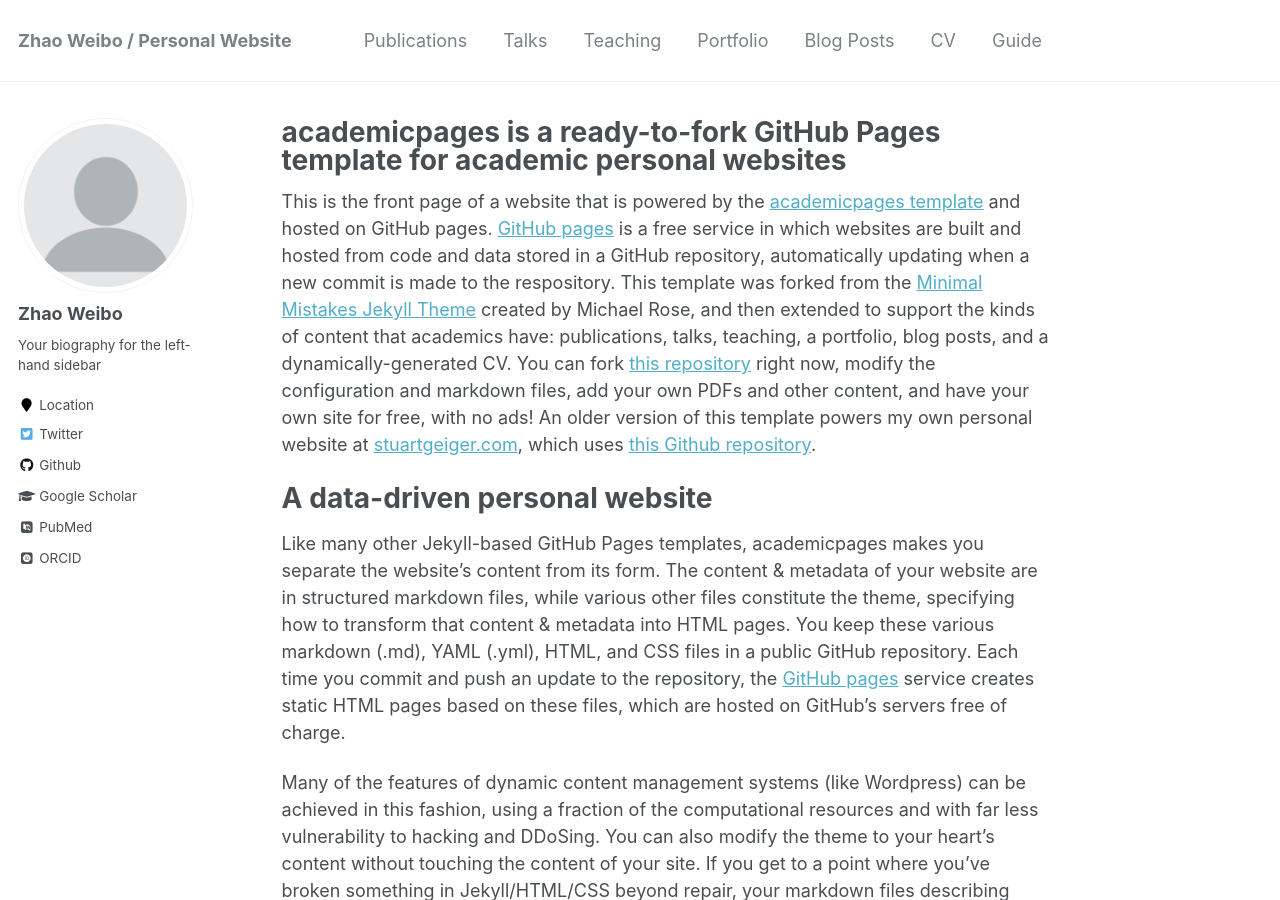
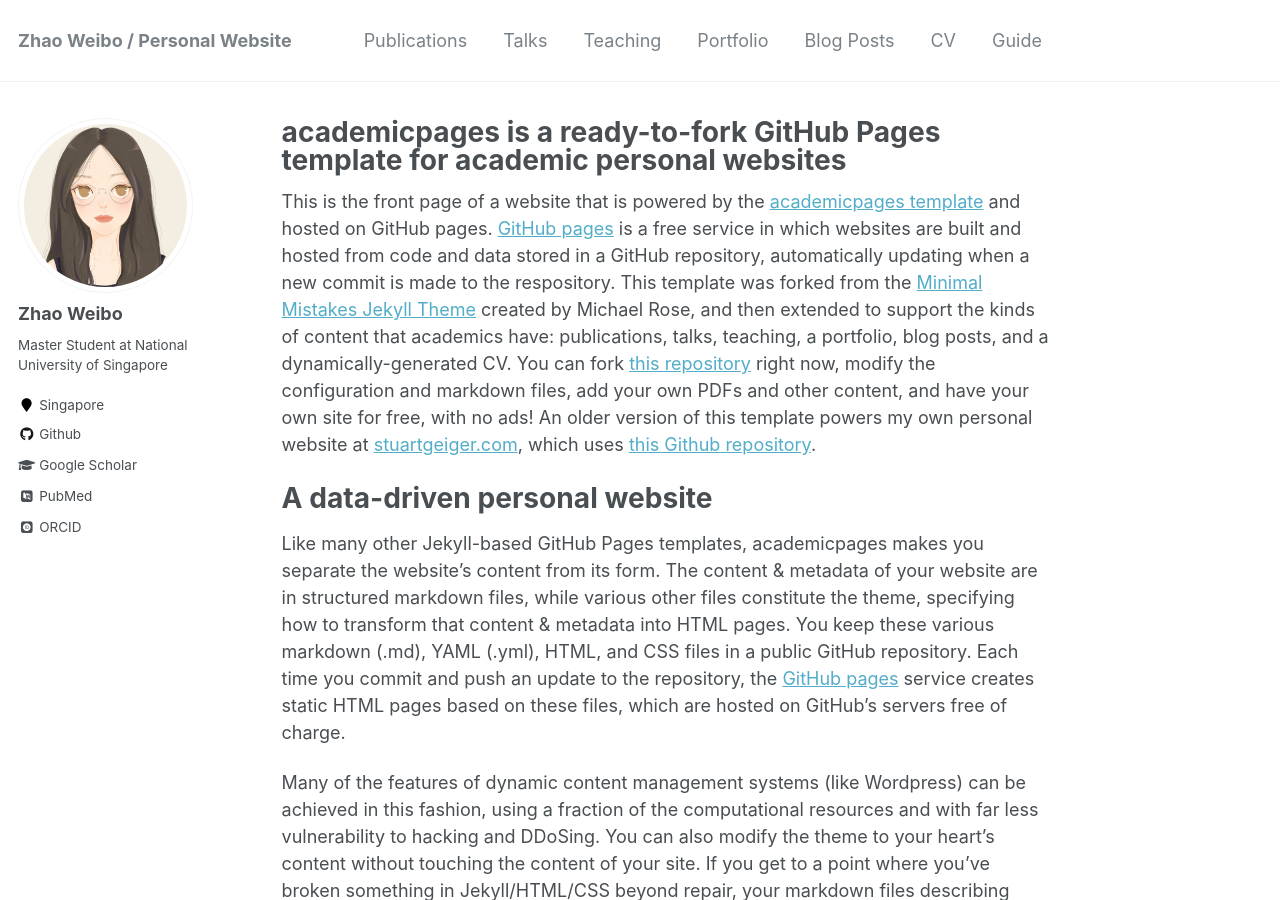
Before and after one commit to LexieZB/LexieZB.github.io, a Jekyll site: the page built from _pages/about.md, in a window 1280 px wide and 900 px high. Built offline with Jekyll 4.4.1, drawn with Linux system fonts in a browser that asks for light colours; some web fonts are replaced.

Commit message:
modify avatar and try to delete twitter

```diff
--- a/_config.yml
+++ b/_config.yml
@@ -81,9 +81,9 @@
 # Site Author
 author:
   name             : "Zhao Weibo"
-  avatar           : "profile.png"
-  bio              : "Your biography for the left-hand sidebar"
-  location         : "Location"
+  avatar           : "avatar.jpg"
+  bio              : "Master Student at National University of Singapore"
+  location         : "Singapore"
   employer         :
   pubmed           : "https://www.ncbi.nlm.nih.gov/pubmed/?term=john+snow"
   googlescholar    : "http://yourfullgooglescholarurl.com"
@@ -109,7 +109,7 @@
   stackoverflow    : # http://stackoverflow.com/users/123456/username
   steam            :
   tumblr           :
-  twitter          : "replacethistwitterhandle"
+  twitter          : # "replacethistwitterhandle"
   vine             :
   weibo            :
   xing             :
```
Also changed, not shown: images/avatar.jpg (added).
